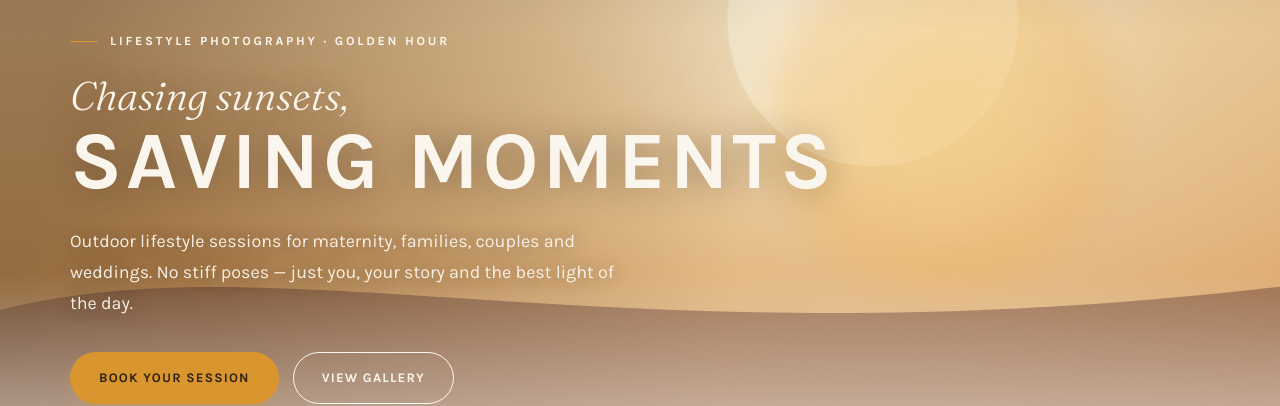
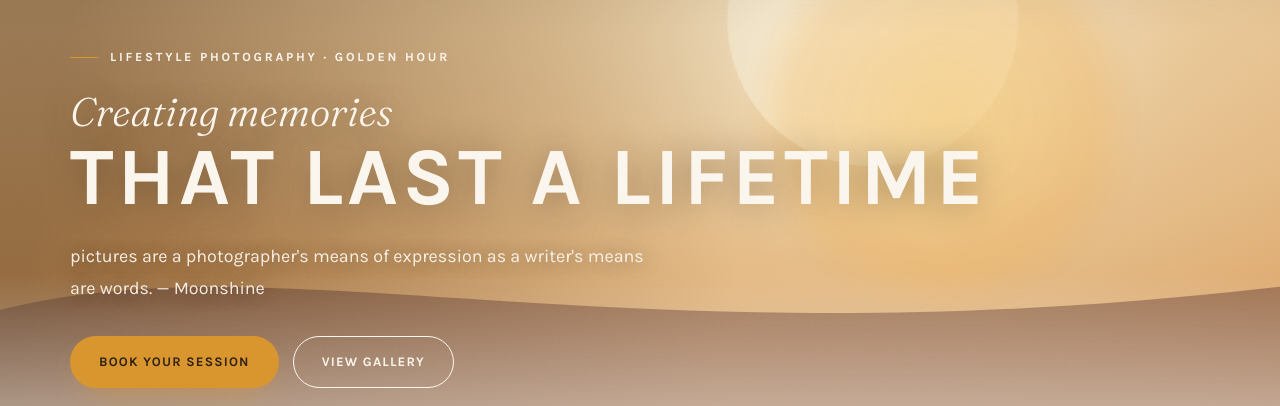
Before and after one commit to darioatencio21/Fotografia-Miriam-Campos-, a React (Vite) app in the folder web/: page / in a window 1280 px wide. Shown: the part 224-630 px from the top of the page. Built offline with nearby package versions, Linux system fonts and the light colour scheme; no server answers.

Commit message:
Update hero text and trim README to project description only

```diff
--- a/web/src/i18n.tsx
+++ b/web/src/i18n.tsx
@@ -20,9 +20,9 @@ const en = {
   mainNavAria: 'Main navigation',
   hero: {
     eyebrow: 'Lifestyle photography · golden hour',
-    titleItalic: 'Chasing sunsets,',
-    titleMain: 'saving moments',
-    sub: 'Outdoor lifestyle sessions for maternity, families, couples and weddings. No stiff poses — just you, your story and the best light of the day.',
+    titleItalic: 'Creating memories',
+    titleMain: 'that last a lifetime',
+    sub: 'pictures are a photographer\'s means of expression as a writer\'s means are words. — Moonshine',
     viewGallery: 'View gallery',
     travel: 'Available to travel',
   },
@@ -299,9 +299,9 @@ const es: Dictionary = {
   mainNavAria: 'Navegación principal',
   hero: {
     eyebrow: 'Fotografía lifestyle · hora dorada',
-    titleItalic: 'Persigo atardeceres,',
-    titleMain: 'guardo momentos',
-    sub: 'Sesiones lifestyle de maternidad, familias, parejas y bodas en plena naturaleza. Sin poses rígidas: solo ustedes, su historia y la mejor luz del día.',
+    titleItalic: 'Creando recuerdos',
+    titleMain: 'que duran toda la vida',
+    sub: 'las fotos son el medio de expresión del fotógrafo, como las palabras lo son del escritor. — Moonshine',
     viewGallery: 'Ver galería',
     travel: 'Disponible para viajar',
   },
```
Also changed, not shown: 1 other file (tests, documents, lock files or other folders).
